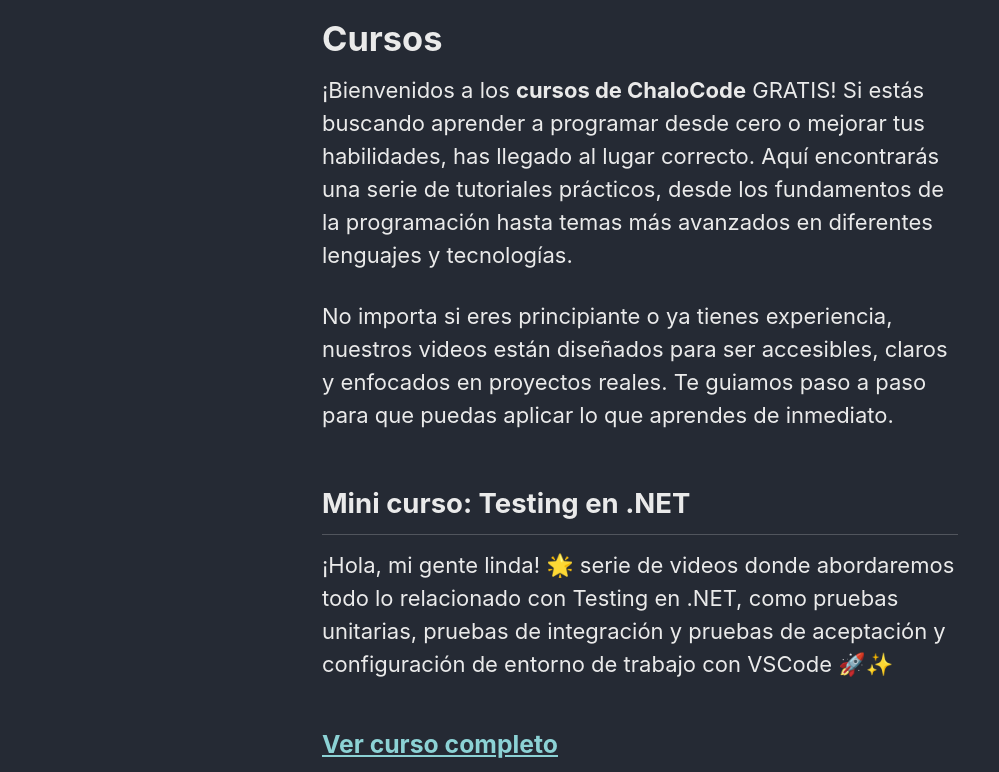
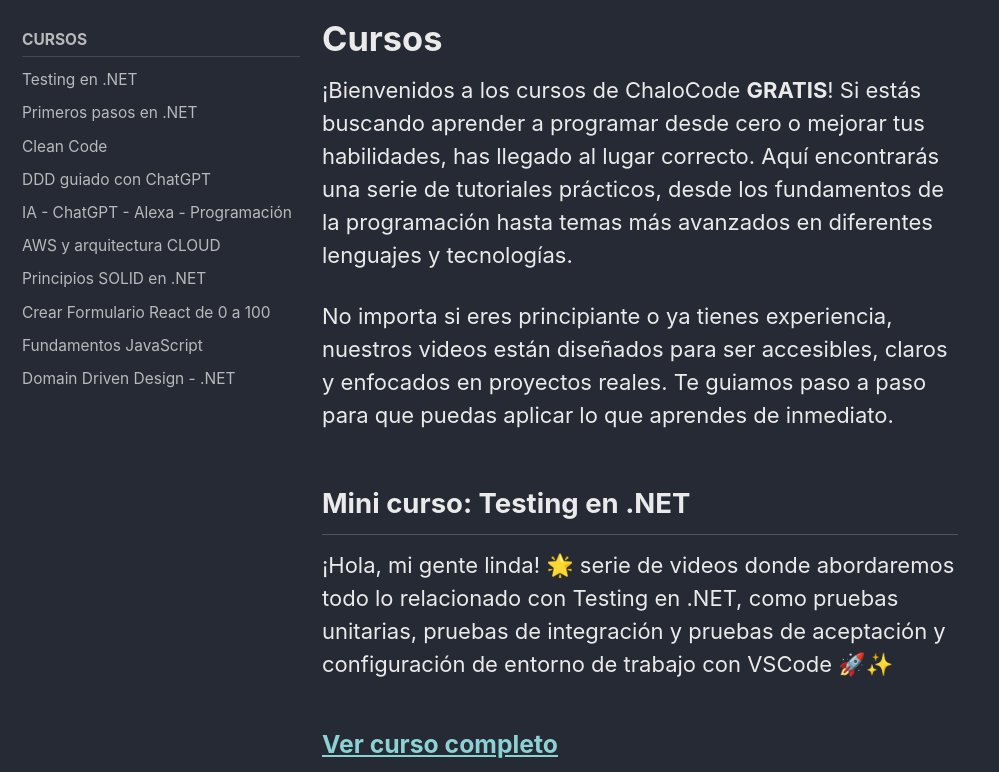
Before and after one commit to ChaloCode/ChaloCode.github.io, a Jekyll site: the page built from _pages/courses.md, in a window 1280 px wide and 1400 px high. Shown: the part 345-1117 px from the top of the window, without its empty margins (0-999 px from the left). Built offline with Jekyll 4.4.1, drawn with Linux system fonts in a browser that asks for light colours; cached includes are drawn as plain includes; grey boxes are pictures that could not be loaded.

Commit message:
added curse nav

```diff
--- a/_data/navigation.yml
+++ b/_data/navigation.yml
@@ -10,3 +10,28 @@
     url: /acerca-de-mi/
   - title: "RANDOM"
     url: /random/
+
+curses:
+  - title: "Cursos"
+    url: /cursos/
+    children:
+      - title: "Testing en .NET"
+        url: /cursos/#curso_1
+      - title: "Primeros pasos en .NET"
+        url: /cursos/#curso_2
+      - title: "Clean Code"
+        url: /cursos/#curso_3
+      - title: "DDD guiado con ChatGPT"
+        url: /cursos/#curso_4
+      - title: "IA - ChatGPT - Alexa - Programación"
+        url: /cursos/#curso_5
+      - title: "AWS y arquitectura CLOUD"
+        url: /cursos/#curso_6
+      - title: "Principios SOLID en .NET"
+        url: /cursos/#curso_7
+      - title: "Crear Formulario React de 0 a 100"
+        url: /cursos/#curso_8
+      - title: "Fundamentos JavaScript"
+        url: /cursos/#curso_9
+      - title: "Domain Driven Design - .NET"
+        url: /cursos/#curso_10
--- a/_includes/page__hero_videos.html
+++ b/_includes/page__hero_videos.html
@@ -1,5 +1,5 @@
 {% for video in page._youtube.videos %}
-    <h2>{{video.title}}</h2>
+    <h2 id="curso_{{forloop.index}}">{{video.title}}</h2>
     <p>{{video.text}}</p>
     {% if video.link.id and video.link.text %}<a href="{{video.link.id}}" target="_blank"><h3>{{video.link.text}}</h3></a>{% endif %}
     {% include video id=video.id provider=video.provider danmaku=video.danmaku %}
--- a/_layouts/single.html
+++ b/_layouts/single.html
@@ -75,15 +75,14 @@
             </nav>
           </aside>
         {% endif %}
+
         {{ content }}
-
 
         {% if page._youtube.videos %}
           <div class="youtbe-videos-custom">
             {% include page__hero_videos.html %}
           </div>
         {% endif %}
-
 
         {% if page.link %}<div><a href="{{ page.link }}" class="btn btn--primary">{{ site.data.ui-text[site.locale].ext_link_label | default: "Direct Link" }}</a></div>{% endif %}
 
--- a/_sass/minimal-mistakes/_sidebar.scss
+++ b/_sass/minimal-mistakes/_sidebar.scss
@@ -59,7 +59,13 @@
     font-family: $sans-serif;
     font-size: $type-size-6;
     line-height: 1.5;
+    margin-bottom: 10px;
+    a:hover, a:active {
+      outline: 0;
+      color: #6a9da0 !important;
   }
+  }
+
 
   img {
     width: 100%;
```
Also changed, not shown: _pages/courses.md (+3 -1 lines).
